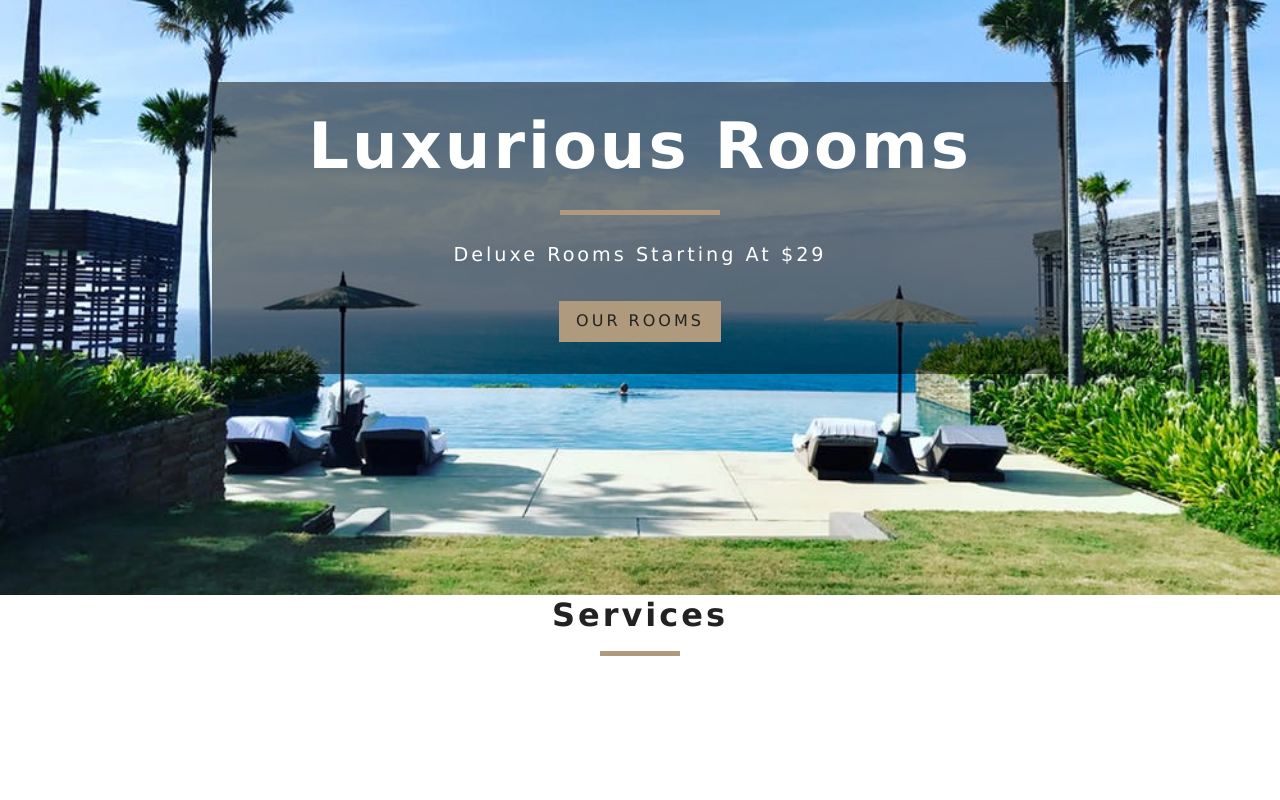
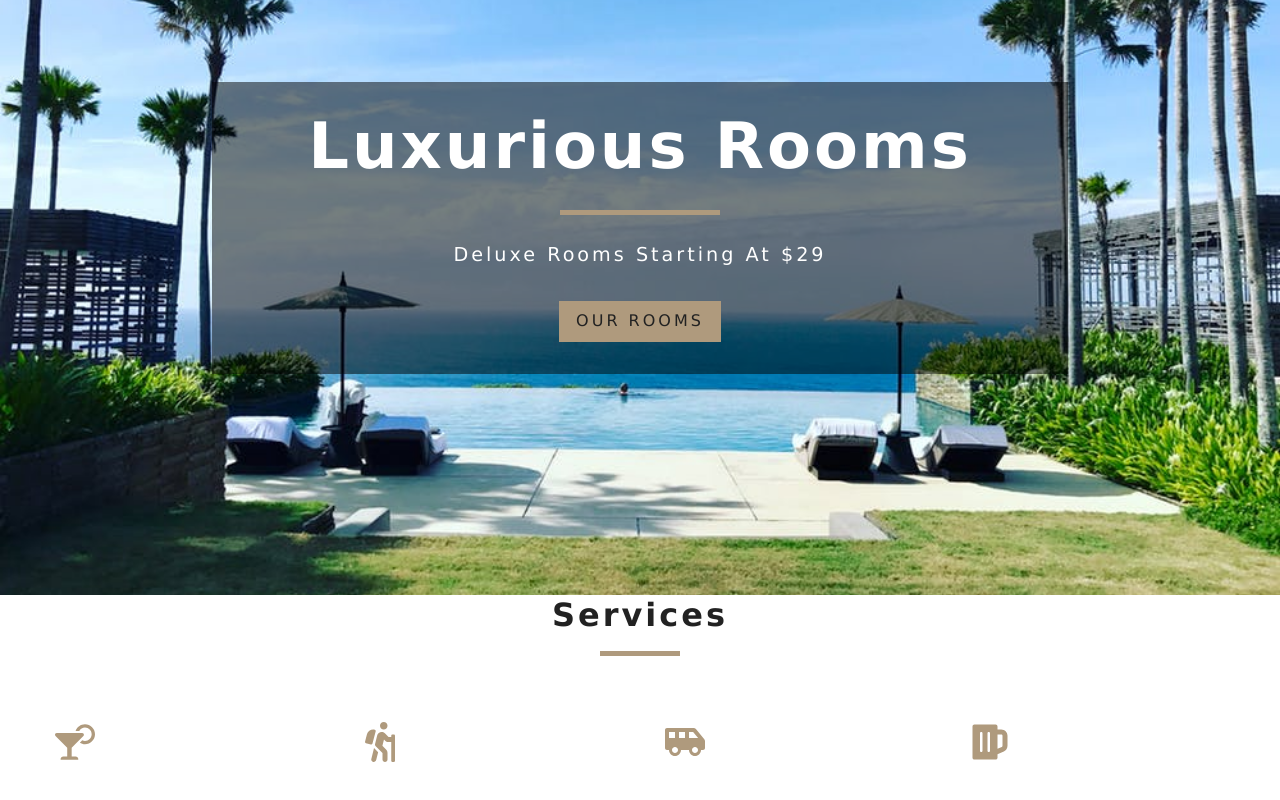
Before and after one commit to pickles135/resort-proj, a React (Create React App) app: page / in a window 1280 px wide. Shown: the part 205-1005 px from the top of the page. Before the commit the page ends 925 px from the top, so only its background shows below. Built offline with nearby package versions, Linux system fonts and the light colour scheme.

Commit message:
creates a span tag that will hold the item icon

```diff
--- a/src/components/Services.js
+++ b/src/components/Services.js
@@ -34,7 +34,7 @@ export default class Services extends Component {
           <div className="services-center">
             {this.state.services.map((item, index) => {
               return <article key={index} className="service">
-
+                <span>{item.icon}</span>
               </article>
             })}
           </div>
```
